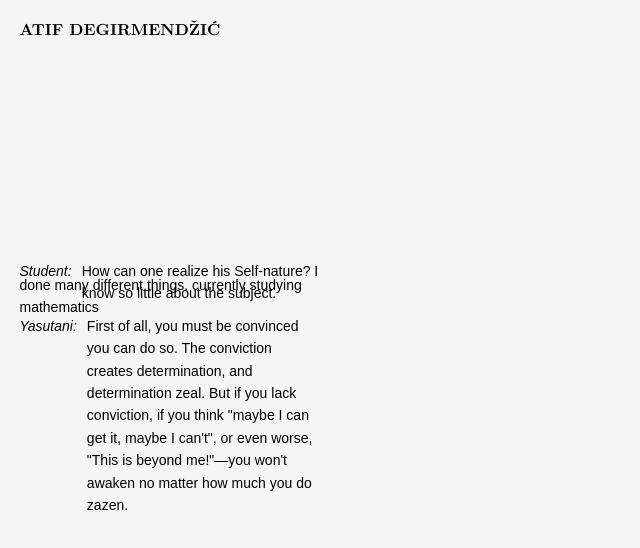
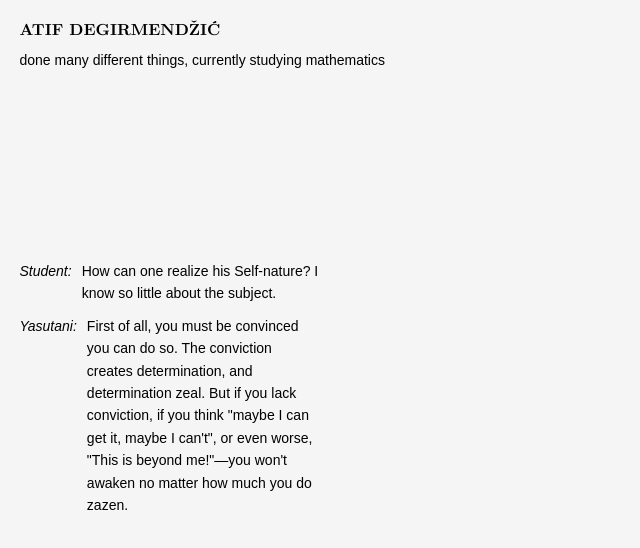
Before and after one commit to d-atif/d-atif.github.io, a plain HTML site: page index.html in a window 1280 px wide. Shown: the whole page, without its empty margins (0-640 px from the left). Drawn offline with Linux system fonts and the light colour scheme.

Commit message:
style desc

```diff
--- a/index.html
+++ b/index.html
@@ -30,12 +30,14 @@
         }
 
         .text-container {
-            top: 80px;
+            top: 35px;
+            position: absolute;
+            left: 19.5px;
             /* Adjust this to position it correctly */
             font-family: Arial, sans-serif;
             font-size: 14px;
             line-height: 1.6;
-            max-width: 350px;
+            /* max-width: 350px; */
         }
 
         .quote-container {
@@ -68,8 +70,8 @@
 <body>
     <div class="name">ATIF DEGIRMENDŽIĆ</div>
 
-    <div class="quote-container text-container">
-        <p>done many different things. currently studying mathematics</p>
+    <div class="text-container">
+        <p>done many different things, currently studying mathematics</p>
     </div>
 
     <div class="quote-container">
```
